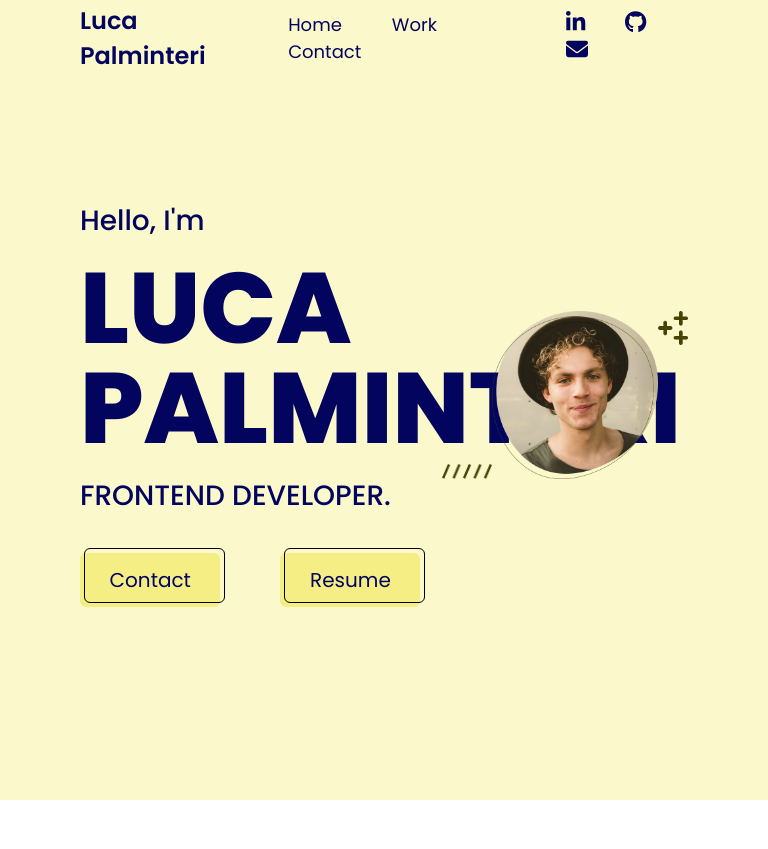
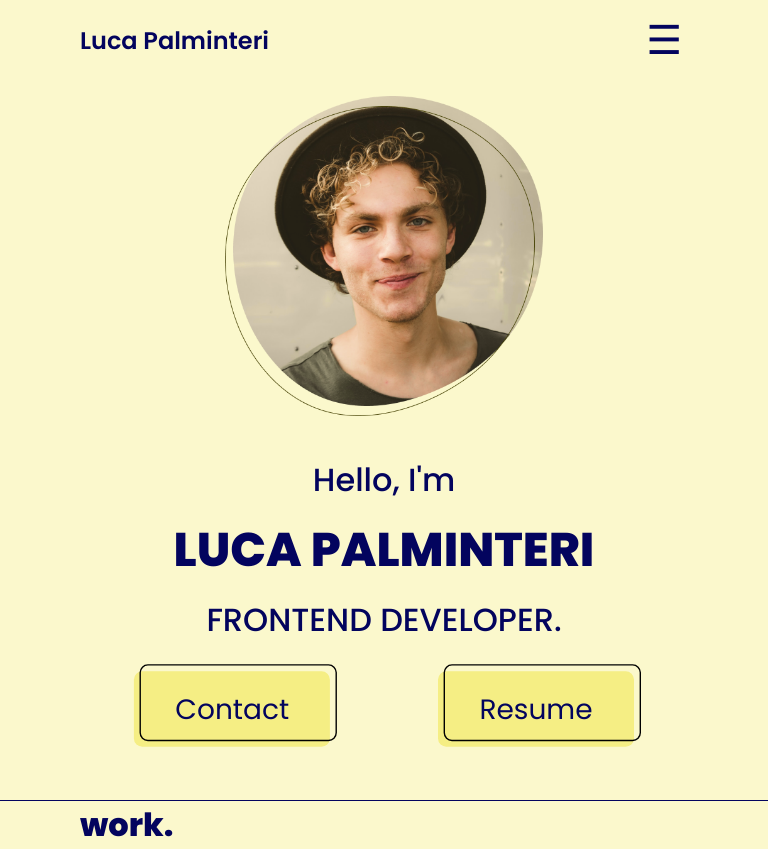
Before and after one commit to LucaPalminteri/portfolio-react, a React (Create React App) app: page / in a window 768 px wide. Before the commit the page ends 800 px from the top, so only its background shows below. Built offline with nearby package versions, Linux system fonts and the light colour scheme.

Commit message:
Finish big part of Home component responsive desig

```diff
--- a/public/styles/_home.scss
+++ b/public/styles/_home.scss
@@ -1,6 +1,9 @@
 .home {
+
+    border-bottom: 1px solid $dark-blue;
+
     height: 100vh;
-    padding: 0 80px;
+    padding: $costs;
     background-color: $light-yellow;
 }
 
@@ -58,7 +61,7 @@
             max-width: 30vw;
             font-weight: 800;
             font-style: bold;
-            font-size: 100px;
+            font-size: 6.2rem;
         }
 
         h2 {
@@ -75,8 +78,8 @@
 
         .button-53 {
             font-style: normal;
-    font-weight: 400;
-    font-size: 20px;
+            font-weight: 400;
+            font-size: 20px;
             margin-right: 60px;
             background-color: $yellow;
             border: none;
@@ -130,3 +133,120 @@
         }
     }
 }
+
+@media screen and (min-width: 600px) and (max-width: 1200px) {
+
+    .home {
+        .home__navbar {
+            height: 10vh;
+            margin-bottom: 2vh;
+
+            .navbar--btn {
+                border: none;
+                background-color: transparent;
+                font-size: 40px;
+            }
+        }
+    }
+
+
+    .home__container {
+        flex-direction: column;
+
+    .home__img {
+        order: 1;
+        justify-content: center;
+        height: 50%;
+
+        img {
+            width: 100%;
+            height: 100%;
+        }
+    }
+
+    .home__info {
+        width: 100%;
+        order: 2;
+        text-align: center;
+
+        h1 {
+            max-width: 100%;
+            font-size: 2.95rem;
+            line-height: 5rem;
+        }
+
+        h2 {
+            line-height: 60px;
+            font-size: 2rem;
+        }
+
+        .btn-container {
+            justify-content: space-around;
+            margin-top: 4vh;
+
+            button {
+                margin-right:0 ;
+                transform: scale(1.4);
+            }
+        }
+    }
+    }
+}
+
+@media screen and (max-width: 599px) {
+
+    .home {
+        padding: 0 20px;
+    }
+
+    .home__navbar {
+        height: 10vh;
+        margin-bottom: 2vh;
+
+        .navbar--btn {
+            border: none;
+            background-color: transparent;
+            font-size: 40px;
+        }
+    }
+
+    .home__container {
+        flex-direction: column;
+
+        .home__img {
+            order: 1;
+            justify-content: center;
+            height: 50%;
+
+            img {
+                width: 100%;
+                height: 100%;
+            }
+        }
+
+        .home__info {
+            width: 100%;
+            order: 2;
+
+            h1 {
+                max-width: 100%;
+                font-size: 2.5rem;
+                line-height: 55px;
+            }
+
+            h2 {
+                line-height: 60px;
+                font-size: 1.5rem;
+            }
+
+            .btn-container {
+                justify-content: space-between;
+
+                button {
+                    margin-right:0 ;
+                }
+            }
+        }
+
+    }
+}
--- a/public/styles/_variables.scss
+++ b/public/styles/_variables.scss
@@ -2,3 +2,5 @@ $light-yellow: #FBF8CC;
 $yellow: #F5EE84;
 $dark-brown: #474306;
 $dark-blue: #03045E;
+
+$costs: 0 80px;
--- /dev/null
+++ b/public/styles/_work.scss
@@ -0,0 +1,4 @@
+.work {
+    background-color: $light-yellow;
+    padding: $costs;
+}
--- a/public/styles/index.css
+++ b/public/styles/index.css
@@ -15,6 +15,7 @@ a {
 }
 
 .home {
+  border-bottom: 1px solid #03045E;
   height: 100vh;
   padding: 0 80px;
   background-color: #FBF8CC;
@@ -81,7 +82,7 @@ a {
   max-width: 30vw;
   font-weight: 800;
   font-style: bold;
-  font-size: 100px;
+  font-size: 6.2rem;
 }
 
 .home__container .home__info h2 {
@@ -162,4 +163,123 @@ a {
   -ms-flex-item-align: end;
       align-self: flex-end;
 }
+
+@media screen and (min-width: 600px) and (max-width: 1200px) {
+  .home .home__navbar {
+    height: 10vh;
+    margin-bottom: 2vh;
+  }
+  .home .home__navbar .navbar--btn {
+    border: none;
+    background-color: transparent;
+    font-size: 40px;
+  }
+  .home__container {
+    -webkit-box-orient: vertical;
+    -webkit-box-direction: normal;
+        -ms-flex-direction: column;
+            flex-direction: column;
+  }
+  .home__container .home__img {
+    -webkit-box-ordinal-group: 2;
+        -ms-flex-order: 1;
+            order: 1;
+    -webkit-box-pack: center;
+        -ms-flex-pack: center;
+            justify-content: center;
+    height: 50%;
+  }
+  .home__container .home__img img {
+    width: 100%;
+    height: 100%;
+  }
+  .home__container .home__info {
+    width: 100%;
+    -webkit-box-ordinal-group: 3;
+        -ms-flex-order: 2;
+            order: 2;
+    text-align: center;
+  }
+  .home__container .home__info h1 {
+    max-width: 100%;
+    font-size: 2.95rem;
+    line-height: 5rem;
+  }
+  .home__container .home__info h2 {
+    line-height: 60px;
+    font-size: 2rem;
+  }
+  .home__container .home__info .btn-container {
+    -ms-flex-pack: distribute;
+        justify-content: space-around;
+    margin-top: 4vh;
+  }
+  .home__container .home__info .btn-container button {
+    margin-right: 0;
+    -webkit-transform: scale(1.4);
+            transform: scale(1.4);
+  }
+}
+
+@media screen and (max-width: 599px) {
+  .home {
+    padding: 0 20px;
+  }
+  .home__navbar {
+    height: 10vh;
+    margin-bottom: 2vh;
+  }
+  .home__navbar .navbar--btn {
+    border: none;
+    background-color: transparent;
+    font-size: 40px;
+  }
+  .home__container {
+    -webkit-box-orient: vertical;
+    -webkit-box-direction: normal;
+        -ms-flex-direction: column;
+            flex-direction: column;
+  }
+  .home__container .home__img {
+    -webkit-box-ordinal-group: 2;
+        -ms-flex-order: 1;
+            order: 1;
+    -webkit-box-pack: center;
+        -ms-flex-pack: center;
+            justify-content: center;
+    height: 50%;
+  }
+  .home__container .home__img img {
+    width: 100%;
+    height: 100%;
+  }
+  .home__container .home__info {
+    width: 100%;
+    -webkit-box-ordinal-group: 3;
+        -ms-flex-order: 2;
+            order: 2;
+  }
+  .home__container .home__info h1 {
+    max-width: 100%;
+    font-size: 2.5rem;
+    line-height: 55px;
+  }
+  .home__container .home__info h2 {
+    line-height: 60px;
+    font-size: 1.5rem;
+  }
+  .home__container .home__info .btn-container {
+    -webkit-box-pack: justify;
+        -ms-flex-pack: justify;
+            justify-content: space-between;
+  }
+  .home__container .home__info .btn-container button {
+    margin-right: 0;
+  }
+}
+
+.work {
+  background-color: #FBF8CC;
+  padding: 0 80px;
+}
 /*# sourceMappingURL=index.css.map */
--- a/public/styles/index.scss
+++ b/public/styles/index.scss
@@ -1,4 +1,5 @@
 @import "variables";
 @import "normalize";
 @import "home";
+@import "work";
 @import url('https://fonts.googleapis.com/css2?family=Poppins:wght@400;500;600;800&display=swap');
--- a/src/App.js
+++ b/src/App.js
@@ -1,10 +1,12 @@
 import React from "react";
 import Home from "./components/Home";
+import Work from "./components/Work";
 
 function App() {
   return (
     <div className="App">
       <Home />
+      <Work />
     </div>
   );
 }
--- a/src/components/Home.js
+++ b/src/components/Home.js
@@ -1,4 +1,4 @@
-import React from "react";
+import React, {useState, useEffect, useRef} from "react";
 import {FontAwesomeIcon} from "@fortawesome/react-fontawesome"
 import {faLinkedinIn} from '@fortawesome/free-brands-svg-icons'
 import {faGithub} from "@fortawesome/free-brands-svg-icons"
@@ -6,12 +6,27 @@ import {faEnvelope} from "@fortawesome/free-solid-svg-icons"
 import image from '../images/ex.png'
 import exOne from '../images/extra-1.png'
 import exTwo from '../images/extra-2.png'
+import resume from '../info/LUCA-PALMINTERI-EN_CV.pdf'
 
 export default function Home() {
+
+    const [width,setWidth] = useState(window.innerWidth);
+
+    useEffect(()=>{
+        function handleResize() {setWidth(window.innerWidth)}
+        window.addEventListener('resize', handleResize)
+    })
+
+    function toggle() {
+        console.log("clicked");
+    }
+
     return (
         <div className="home">
             <nav className="home__navbar">
                 <h2>Luca Palminteri</h2>
+                {width>1200 &&
+                <>
                 <nav>
                     <ul className="navbar--menu">
                         <li><a href="#">Home</a></li>
@@ -21,11 +36,12 @@ export default function Home() {
                 </nav>
                 <nav>
                     <ul className="navbar--social">
-                        <li><a href="#"><FontAwesomeIcon className="icon" icon={faLinkedinIn}/></a></li>
-                        <li><a href="#"><FontAwesomeIcon className="icon" icon={faGithub}/></a></li>
-                        <li><a href="#"><FontAwesomeIcon className="icon" icon={faEnvelope}/></a></li>
+                        <li><a href="https://www.linkedin.com/in/luca-palminteri/?locale=en_US" target="_blank"><FontAwesomeIcon className="icon" icon={faLinkedinIn}/></a></li>
+                        <li><a href="https://github.com/LucaPalminteri" target="_blank"><FontAwesomeIcon className="icon" icon={faGithub}/></a></li>
+                        <li><a href="mailto:lucapalminteri02@gmail.com" target="_blank"><FontAwesomeIcon className="icon" icon={faEnvelope}/></a></li>
                     </ul>
-                </nav>
+                </nav></>}
+                {width<1200 && <button onClick={toggle} className="navbar--btn">☰</button>}
             </nav>
 
             <div className="home__container">
@@ -34,15 +50,16 @@ export default function Home() {
                     <h1>LUCA PALMINTERI</h1>
                     <h2>FRONTEND DEVELOPER.</h2>
                     <div className="btn-container">
-                        <button className="button-53">Contact</button>
-                        <button className="button-53">Resume</button>
+
+                        <button className="button-53"> Contact</button>
+                        <a href={resume} download="CV-Palminteri-Luca-Frontend-Developer"><button className="button-53">Resume</button></a>
                     </div>
                 </div>
 
                 <div className="home__img">
-                    <img className="ex-two" src={exTwo}/>
+                    {/* <img className="ex-two" src={exTwo}/> */}
                     <img src={image}/>
-                    <img className="ex-one" src={exOne}/>
+                    {/* <img className="ex-one" src={exOne}/> */}
                 </div>
             </div>
         </div>
--- /dev/null
+++ b/src/components/Work.js
@@ -0,0 +1,9 @@
+import React from "react";
+
+export default function Work() {
+    return (
+        <div className="work">
+            <h1>work.</h1>
+        </div>
+    )
+}
--- a/src/index.js
+++ b/src/index.js
@@ -1,10 +1,13 @@
 import React from 'react';
-import ReactDOM from 'react-dom';
 import App from './App';
+import {createRoot} from 'react-dom/client'
 
-ReactDOM.render(
+
+createRoot(
+  document.getElementById('root')
+)
+.render(
   <React.StrictMode>
     <App />
   </React.StrictMode>,
-  document.getElementById('root')
 );
```
Also changed, not shown: 2 other files (tests, documents, lock files or other folders).
